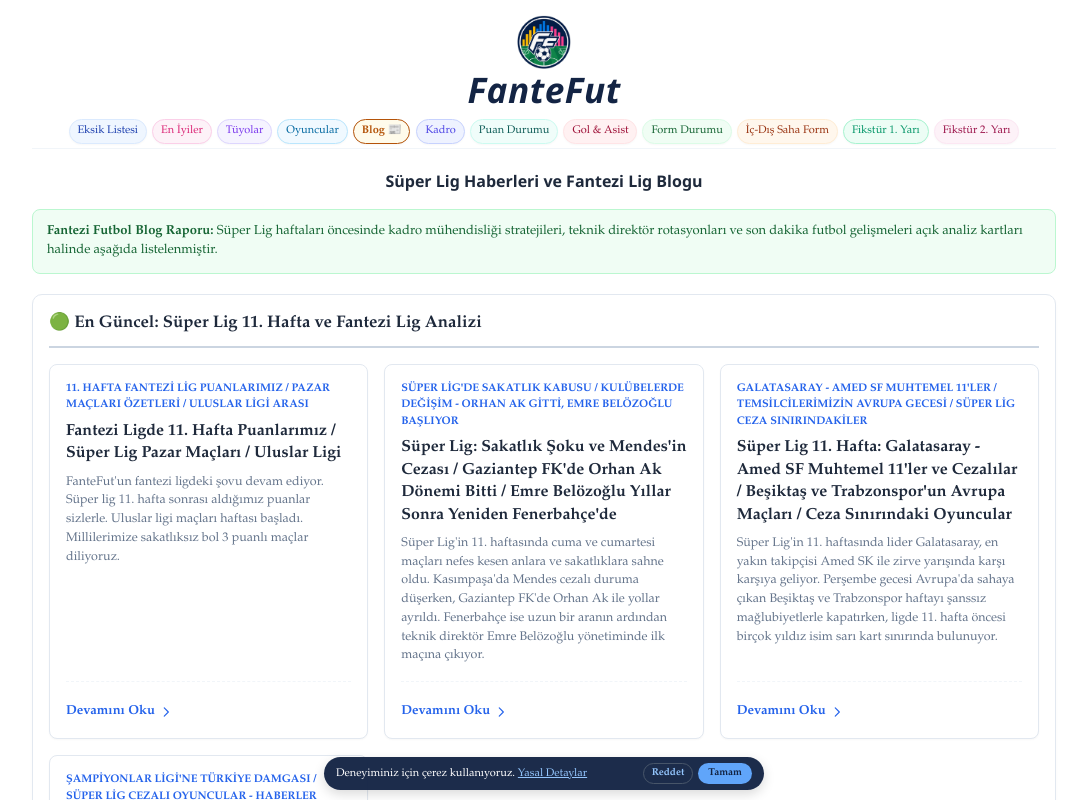
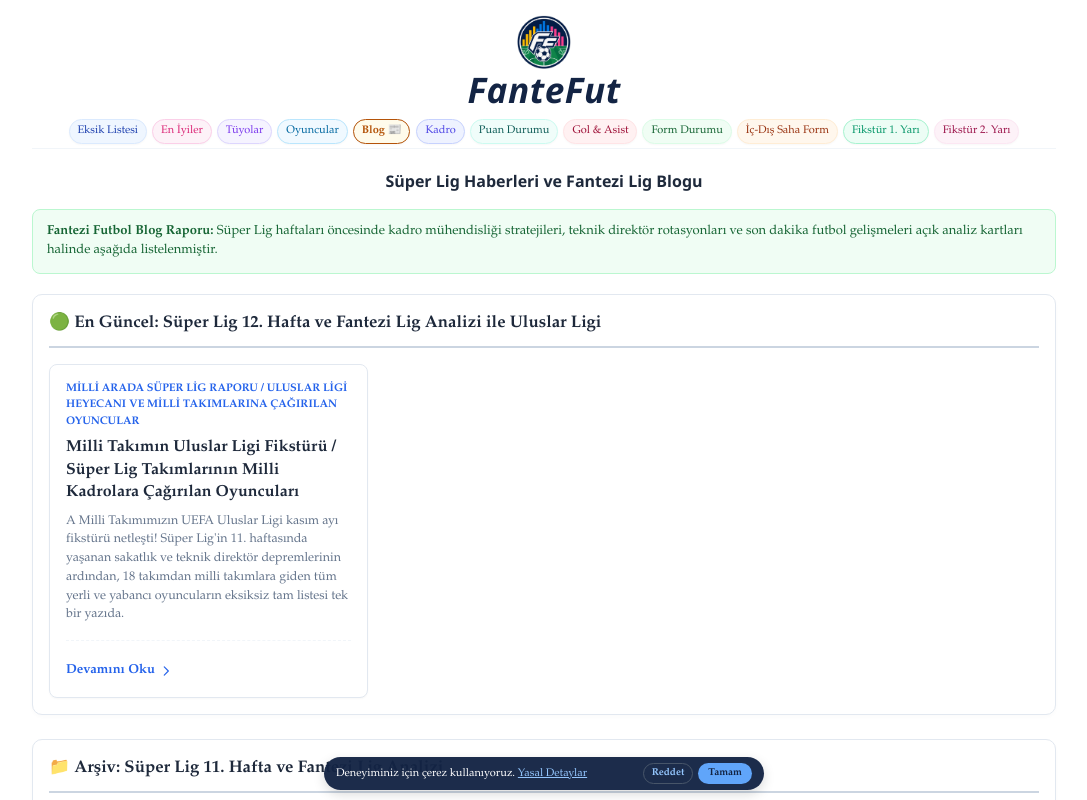
Before and after one commit to fantefut/fantefut, a Next.js app: page /blog in a window 1280 px wide. Shown: the top 800 px of the page, without its empty margins (96-1183 px from the left). Built offline with nearby package versions, Linux system fonts and the light colour scheme.

Commit message:
update: super lig blog post data

```diff
--- a/app/page.tsx
+++ b/app/page.tsx
@@ -13,7 +13,7 @@ const SUPER_LIG_TAKIMLARI = [
 ];
 
 const ILK_OYUNCULAR = {
-  "Alanyaspor": "Fernandes - Şüpheli - Adale - Belli değil", "Amed Sportif Faaliyetler": "Ballet - Cezalı - Kırmızı kart - 14. hafta", "Başakşehir": "Operi - Şüpheli - Belli değil - Belli değil\nMuhammed - Şüpheli - Belli değil - Belli değil", "Beşiktaş": "Orkun - Cezalı - Sarı kart - 13. hafta\nMiretti - Sakat - Omuz - Kasım sonu", "Çorum FK": "Berat - Sakat - Adale - Ocak ayı\nFredy - Şüpheli - Belli değil - Belli değil",
+  "Alanyaspor": "Fernandes - Şüpheli - Adale - Belli değil", "Amed Sportif Faaliyetler": "Ballet - Cezalı - Kırmızı kart - 14. hafta", "Başakşehir": "Operi - Şüpheli - Belli değil - Belli değil\nYusuf - Sakat - Menisküs - Belli değil\nMuhammed - Şüpheli - Belli değil - Belli değil", "Beşiktaş": "Orkun - Cezalı - Sarı kart - 13. hafta\nMiretti - Sakat - Omuz - Kasım sonu", "Çorum FK": "Berat - Sakat - Adale - Ocak ayı\nFredy - Şüpheli - Belli değil - Belli değil",
   "Erzurumspor FK": "", "Eyüpspor": "Pintor - Şüpheli - Belli değil - Belli değil\nBoutobba - Şüpheli - Belli değil - Belli değil\nÖmer Ahmet - Şüpheli - Belli değil - Belli değil\nTalha - Şüpheli - Belli değil - TD kararı",
   "Fenerbahçe": "Oosterwolde - Liste dışı - Ameliyat oldu - Aralık\nArchie - Cezalı - Kırmızı kart - 13. hafta\nAke - Şüpheli - Antrenman - Kasım ortası\nAsensio - Sakat - Diz - Ocak sonu\nAmara Diouf - Liste dışı - Özel program - Belli değil",
   "Galatasaray": "Leao - Sakat - Adale - Aralık ayı\nOsimhen - Sakat - Diz - 13. hafta", "Gaziantep FK": "Fuat Bavuk - Sakat - Ayak b. - Belli değil\nNazım Sangare - Sakat - Adale - Belli değil\nTobiasz - Sakat - Belli değil - Kasım ayı",
--- a/data/blogs.js
+++ b/data/blogs.js
@@ -1,6 +1,22 @@
 // data/blogs.js
 
 export const blogsData = [
+{
+    grupAdi: "Süper Lig 12. Hafta ve Fantezi Lig Analizi ile Uluslar Ligi",
+    yazilar: [
+{
+  "tip": "gundem",
+  "dugmeAdi": "Milli Arada Süper Lig Raporu / Uluslar Ligi Heyecanı ve Milli Takımlarına Çağırılan Oyuncular",
+  "slug": "milli-takimlara-cagirilan-oyuncular",
+  "title": "Milli Takımın Uluslar Ligi Fikstürü / Süper Lig Takımlarının Milli Kadrolara Çağırılan Oyuncuları",
+  "description": "A Milli Takımımızın UEFA Uluslar Ligi kasım ayı fikstürü netleşti! Süper Lig'in 11. haftasında yaşanan sakatlık ve teknik direktör depremlerinin ardından, 18 takımdan milli takımlara giden tüm yerli ve yabancı oyuncuların eksiksiz tam listesi tek bir yazıda.",
+  "content": [
+    "A Milli Futbol Takımımızın UEFA Uluslar A Ligi'ndeki kaderini belirleyecek kasım ayı maç takvimi resmen açıklandı. Ay-yıldızlı ekibimiz, gruptaki iddiasını sürdürmek için ilk olarak 12 Kasım 2026 Perşembe günü saat 21.45'te İzmir Gürsel Aksel Stadyumu'nda Belçika'yı konuk edecek. Bu zorlu mücadelenin hemen ardından millilerimiz, 17 Kasım 2026 Salı günü saat 22.45'te Fransa deplasmanına giderek gruptaki son maçına çıkacak. Tüm Türkiye'nin kilitlendiği bu kritik milli arada Başakşehir'den Yusuf Sarı açıklaması geldi; Sol diz antroskopi menisküsü ameliyatı yapıldığı belirtildi.",
+    "Milli araya giren Süper Lig takımlarında kendi ülkelerinin A milli ve alt yaş kategorilerinden davet alan tüm futbolcuların güncel listesi ise şu şekildedir: Alanyaspor: Baran Ali, İzzet, Arda | Amed SF: Dellova, Raveloson, Krasniqi, Cisse, Lutin, Lafont, Ballet | Başakşehir: Shomurodov, Feyzullayev, Operi | Beşiktaş: Nübel, Murillo, Emirhan, Agbadou, Poku, Oh, İlhan, Olaitan, Ouattara, Trossard, Rashica, Orkun, Salih, Taylan, Yasin | Çorum FK: Kzyridis, Mahmic, Ramirez, Ramadani | Erzurumspor FK: Emirhan, Kerk, Akhundzada, Mujakic | Eyüpspor: Sabiri, Costa, Emre, Moldovan | Fenerbahçe: Nene, İsmail, Oppong, Skriniar, Oğuz, Mimovic, Lukaku, Vedat, Yiğit Efe | Galatasaray: Abdülkerim, Ada, Batrakov, Barış, Davinson, Deniz, Eren, Lesley, Torreira, Lemina, Nhaga, Sallai, Uğurcan, Yunus | Gaziantep FK: Sorescu, Bacuna, Kozlowski, Mehmet Ali, Abena | Gençlerbirliği: Emir Arslan, Furkan Ayaz Özcan | Göztepe: Luka, Miroshi, Aras, Boran, Tolga | Kasımpaşa: Arous, Benedyczak, Ayberk, Mendes, Emirhan, İlie | Kocaelispor: Serhat, Emir, Rivas, Show | Konyaspor: Ata, Masuaku, Deniz, Colley, Emir, Bardhi, Toth, Andzouana | Rizespor: Mocsi, Doicaru, Sagnan, Laçi, Mihaila, Fofana, Mustafa Coşkun | Samsunspor: Erakovic, Tomasson, Efe Yiğit | Trabzonspor: Aras, Nwaiwu, Muçi, Dju, Melih, Salah, Mustafa, Cabral, Savic, Pina"
+     ]
+    }
+   ]
+  },
 {
     grupAdi: "Süper Lig 11. Hafta ve Fantezi Lig Analizi",
     yazilar: [
```
